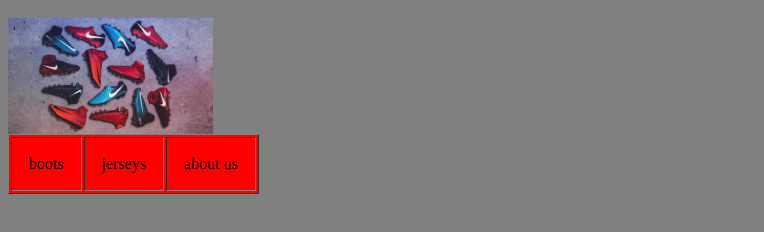
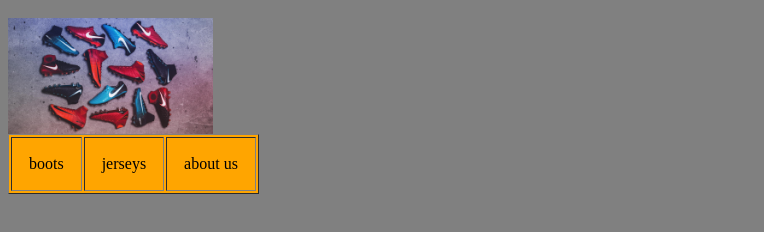
Before and after one commit to ArjavRD/footballers-boots, a plain HTML site: page index.html in a window 1280 px wide. Shown: the part 48-280 px from the top of the page, without its empty margins (0-764 px from the left). Drawn offline with Linux system fonts and the light colour scheme.

Commit message:
Update index.html

```diff
--- a/index.html
+++ b/index.html
@@ -7,8 +7,8 @@
   </head>
   <body>
     <h1 align="center">Footyshoe</h1>
-    <img src="ice vs fire.jpg" width="205"> </img>  <table border="1" cellpadding="17" bgcolor=red>
-
+    <img src="ice vs fire.jpg" width="205"> </img>
+  <table border="1" cellpadding="17" bgcolor=orange>
   <tr>
   <td>boots</td>
   <td>jerseys</td>
```
